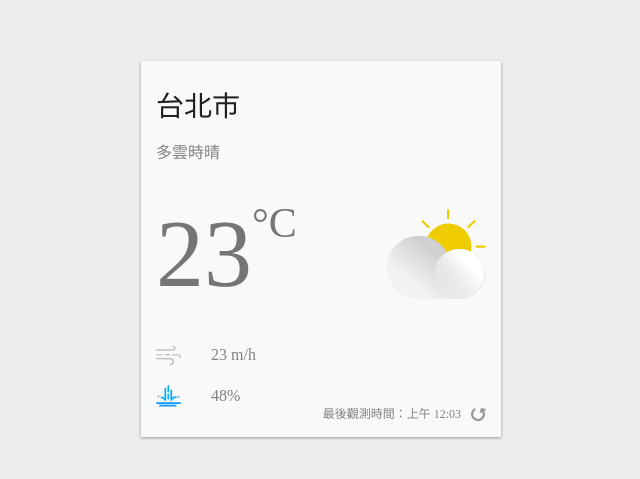
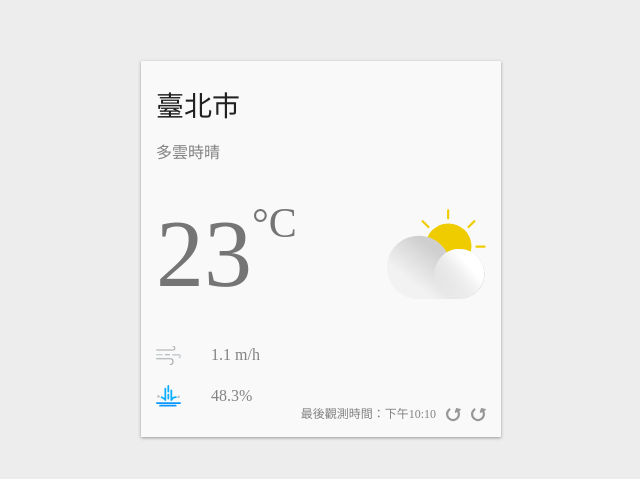
Before and after one commit to Al-tsao/react-realtime-weather-app, a React (Create React App) app: page / in a window 1280 px wide. Shown: the part 151-630 px from the top of the page, without its empty margins (319-959 px from the left). Built offline with nearby package versions, Linux system fonts and the light colour scheme.

Commit message:
install dayjs and create useState of currentWeather

```diff
--- a/package.json
+++ b/package.json
@@ -8,6 +8,7 @@
     "@testing-library/jest-dom": "^5.12.0",
     "@testing-library/react": "^11.2.7",
     "@testing-library/user-event": "^12.8.3",
+    "dayjs": "^1.10.4",
     "normalize.css": "^8.0.1",
     "react": "^17.0.2",
     "react-dom": "^17.0.2",
--- a/src/App.js
+++ b/src/App.js
@@ -7,6 +7,8 @@
 import { ReactComponent as AirFlowIcon } from './images/airFlow.svg';
 import { ReactComponent as RainIcon } from './images/rain.svg';
 import { ReactComponent as RefreshIcon } from './images/refresh.svg';
+
+import dayjs from 'dayjs';
 
 // 背景顏色
 const theme = {
@@ -130,26 +132,39 @@
 function App() {
   const [currentTheme, setCurrentTheme] = useState('light');
 
+  const [currentWeather, setCurrentWeather] = useState({
+    locationName: '臺北市',
+    description: '多雲時晴',
+    windSpeed: 1.1,
+    temperature: 22.9,
+    rainPossibility: 48.3,
+    observationTime: '2020-12-12 22:10:00',
+  });
+
   return (
     <ThemeProvider theme={theme[currentTheme]}>
       <Container>
         <WeatherCard>
-          <Location>台北市</Location>
-          <Description>多雲時晴</Description>
+          <Location>{currentWeather.locationName}</Location>
+          <Description>{currentWeather.description}</Description>
           <CurrentWeather>
             <Temperature>
-              23 <Celsius>°C</Celsius>
+              {Math.round(currentWeather.temperature)} <Celsius>°C</Celsius>
             </Temperature>
             <DayCloudy />
           </CurrentWeather>
           <AirFlow>
-            <AirFlowIcon />23 m/h
+            <AirFlowIcon />{currentWeather.windSpeed} m/h
         </AirFlow>
           <Rain>
-            <RainIcon />48%
+            <RainIcon />{currentWeather.rainPossibility}%
         </Rain>
           <Refresh>
-            最後觀測時間：上午 12:03 <RefreshIcon />
+            最後觀測時間：
+          {new Intl.DateTimeFormat('zh-TW', {
+            hour: 'numeric',
+            minute: 'numeric',
+          }).format(dayjs(currentWeather.observationTime))} <RefreshIcon /> <RefreshIcon />
           </Refresh>
         </WeatherCard>
       </Container>
```
Also changed, not shown: 1 other file (tests, documents, lock files or other folders).
